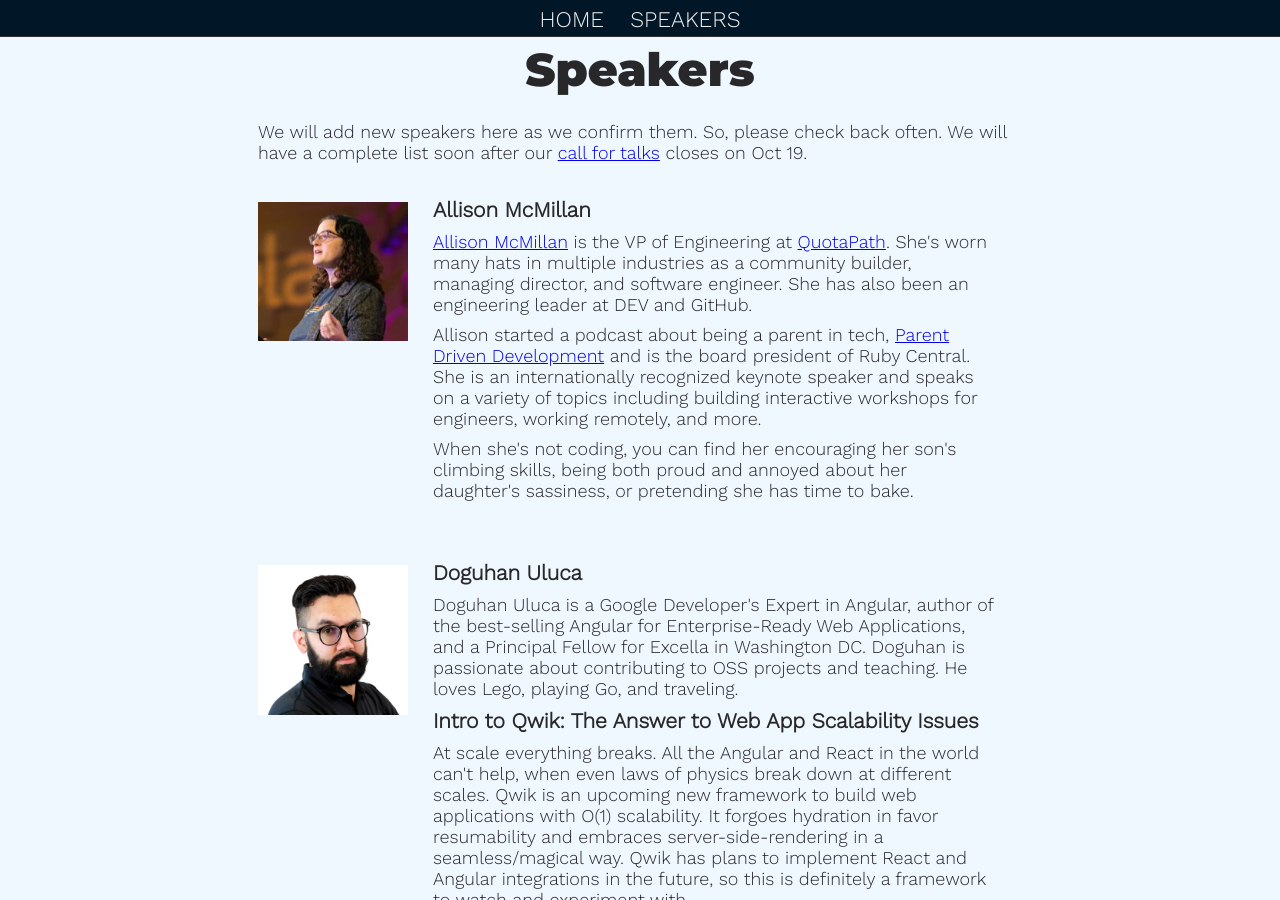
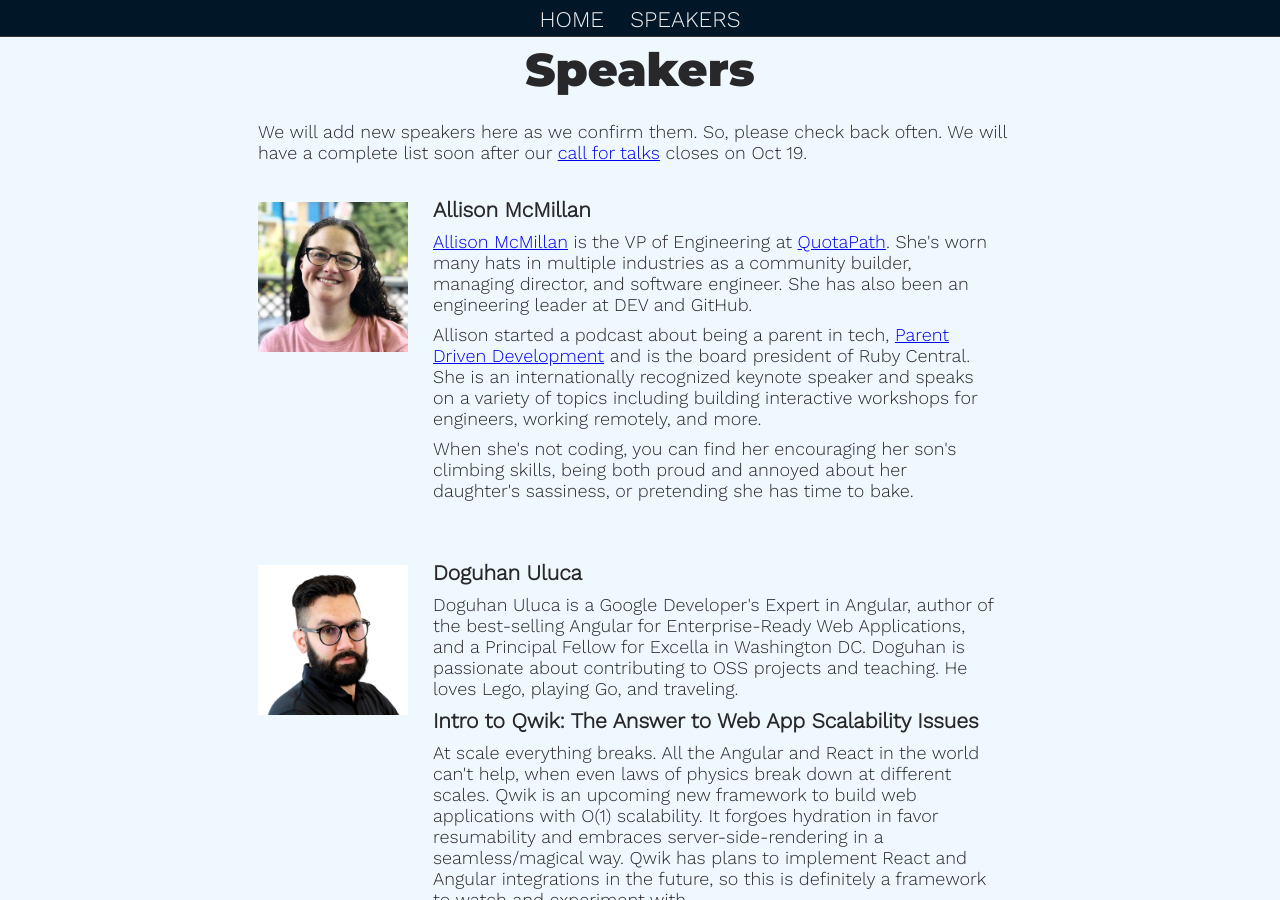
Before and after one commit to gothamgo/frontrunnersconf.github.io, a Jekyll site: the page built from speakers.html, in a window 1280 px wide and 900 px high. Built offline with Jekyll 4.4.1, drawn with Linux system fonts in a browser that asks for light colours.

Commit message:
Update allison_mcmillan.html

```diff
--- a/_includes/allison_mcmillan.html
+++ b/_includes/allison_mcmillan.html
@@ -1,7 +1,7 @@
 <div id="allison-mcmillan" class="speaker">
 
     <div class="speaker-photo">
-      <img class="speaker-image" src="{{site.url}}/images/speakers/2022/allie.jpg" alt="Allison McMillan" width="150"/>
+      <img class="speaker-image" src="{{site.url}}/images/speakers/2022/allison_mcmillan.jpg" alt="Allison McMillan" width="150"/>
     </div>
 
     <div class="speaker-details">
```
